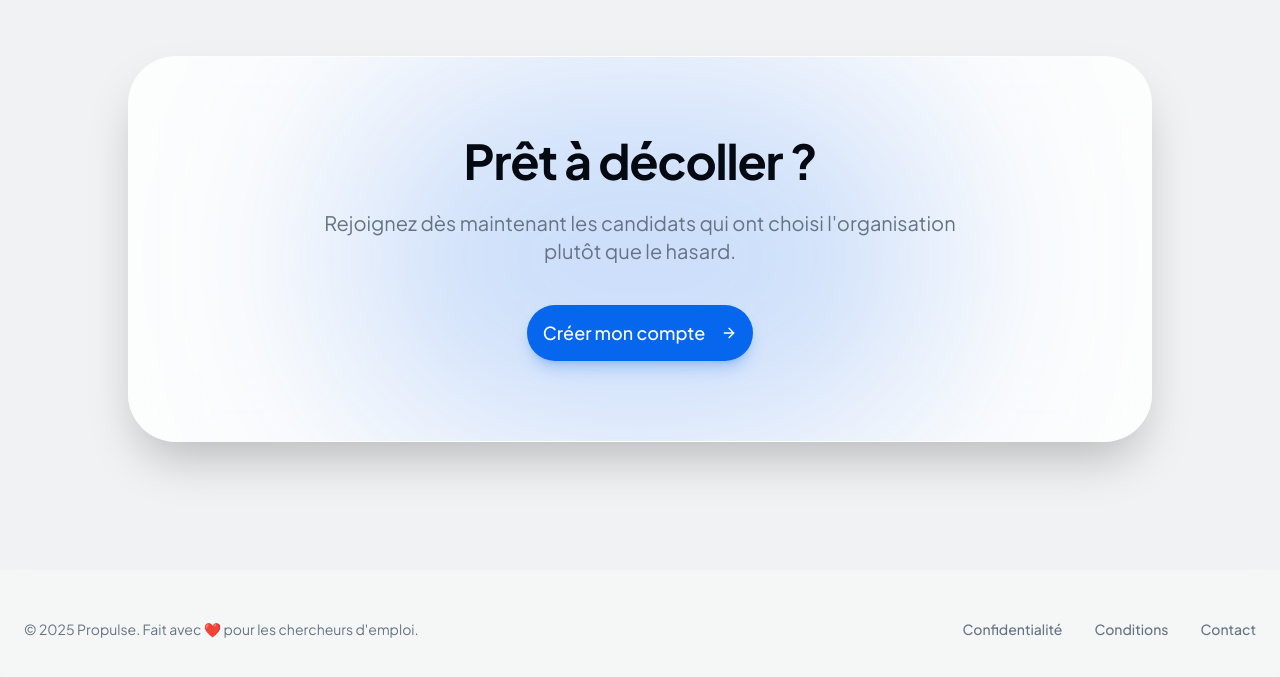
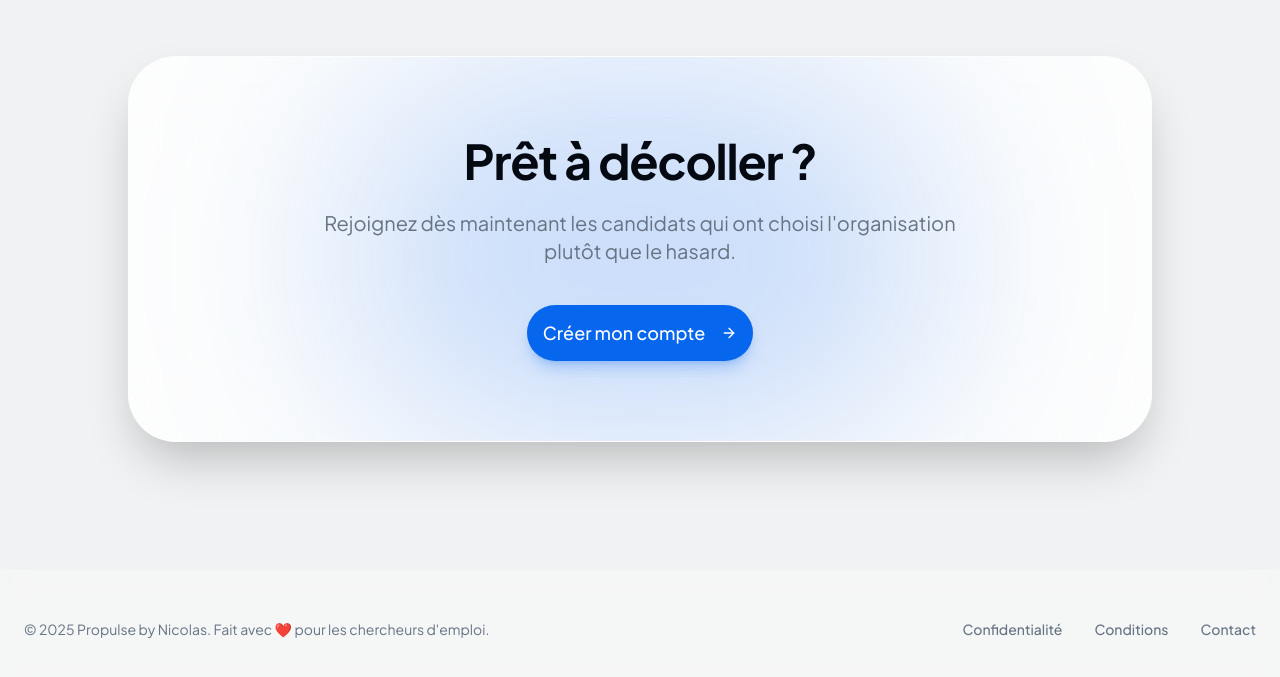
Before and after one commit to Nico-Sung/propulse-app, a Next.js app: page / in a window 1280 px wide. Shown: the part 3162-3839 px from the top of the page. Built offline with nearby package versions, Linux system fonts and the light colour scheme; no server answers.

Commit message:
fix: Update footer text to include author name and remove unnecessary comments

```diff
--- a/src/app/auth/page.tsx
+++ b/src/app/auth/page.tsx
@@ -44,8 +44,8 @@ export default function LoginPage() {
 
                 <div className="mt-8 text-center">
                     <p className="text-xs text-muted-foreground">
-                        © {new Date().getFullYear()} Propulse. Tous droits
-                        réservés.
+                        © {new Date().getFullYear()} Propulse by Nicolas. Tous
+                        droits réservés.
                     </p>
                 </div>
             </div>
--- a/src/app/layout.tsx
+++ b/src/app/layout.tsx
@@ -1,11 +1,10 @@
 import { AuthProvider } from "@/contexts/AuthContext";
 import { SettingsProvider } from "@/contexts/SettingsContext";
 import type { Metadata } from "next";
-import { Plus_Jakarta_Sans } from "next/font/google"; // Nouvelle police sexy
+import { Plus_Jakarta_Sans } from "next/font/google";
 import { Toaster } from "sonner";
 import "./globals.css";
 
-// Configuration de la police
 const fontSans = Plus_Jakarta_Sans({
     subsets: ["latin"],
     weight: ["300", "400", "500", "600", "700", "800"],
--- a/src/components/landing-page/Footer.tsx
+++ b/src/components/landing-page/Footer.tsx
@@ -5,8 +5,8 @@ export default function Footer() {
         <footer className="py-12 border-t border-white/10 bg-white/30 dark:bg-black/30 backdrop-blur-md">
             <div className="max-w-7xl mx-auto px-6 flex flex-col md:flex-row justify-between items-center gap-6">
                 <div className="text-sm text-muted-foreground">
-                    © {new Date().getFullYear()} Propulse. Fait avec ❤️ pour les
-                    chercheurs d&apos;emploi.
+                    © {new Date().getFullYear()} Propulse by Nicolas. Fait avec
+                    ❤️ pour les chercheurs d&apos;emploi.
                 </div>
 
                 <div className="flex gap-8 text-sm font-medium text-muted-foreground">
```
